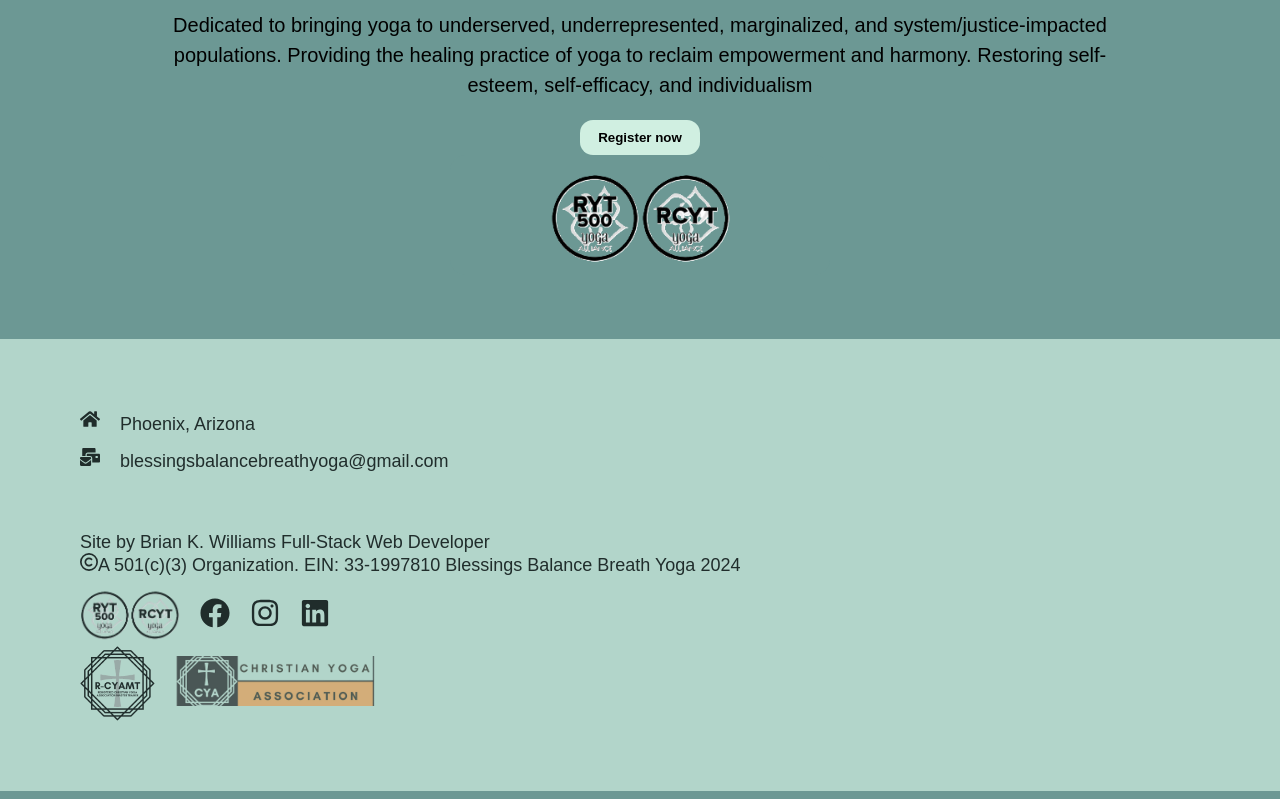
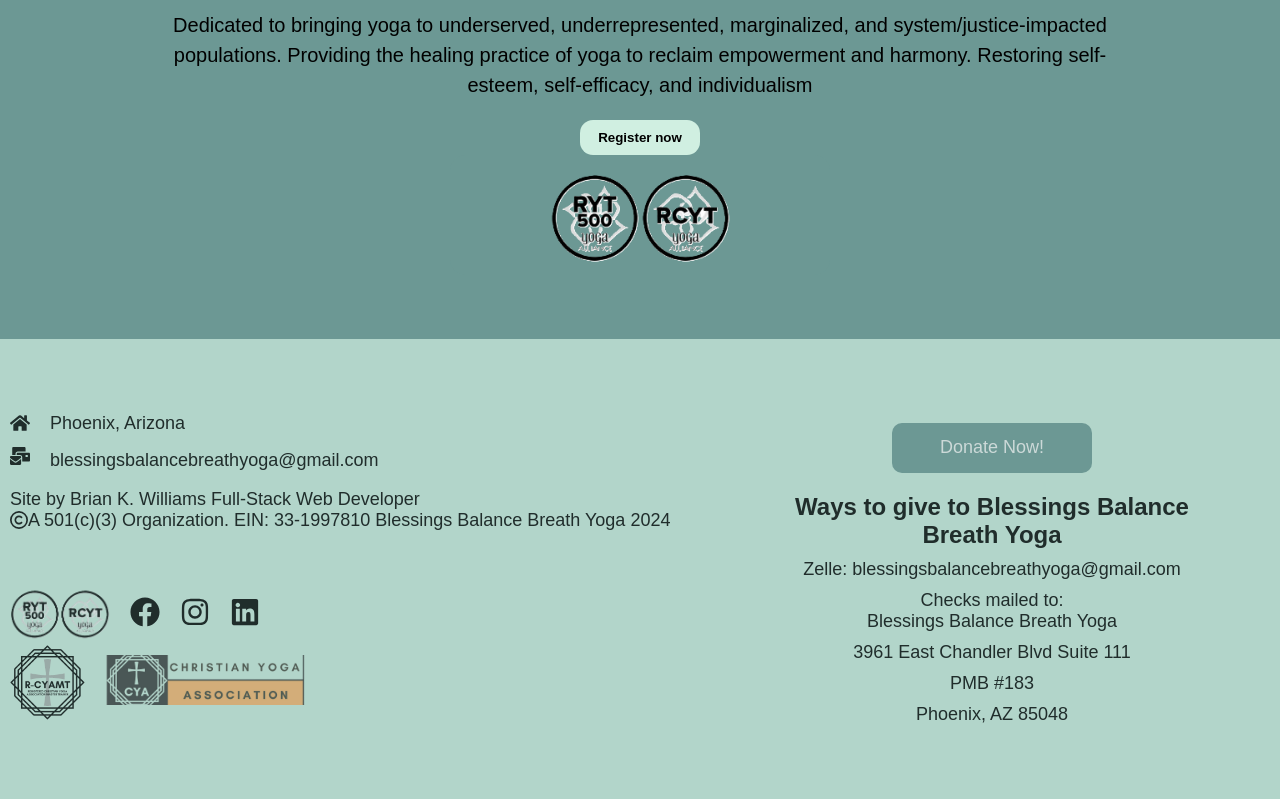
Before and after one commit to bkwilliamsmerncode/blessingsbalancebreathyoga, a React (Create React App) app: page / in a window 1280 px wide. Shown: the part 768-1567 px from the top of the page. Built offline with nearby package versions, Linux system fonts and the light colour scheme; a web font is replaced by a local one.

Commit message:
created to donation portion of the footer

```diff
--- a/src/Components/Donate/DonateContent.css
+++ b/src/Components/Donate/DonateContent.css
@@ -18,6 +18,7 @@
     width: 500px;
     height: auto;
     box-shadow: 5px 10px 8px #50706d;
+    padding-bottom: 15px;
 }
 
 .donateButtonContainer {
@@ -74,7 +75,7 @@
 
 .pdfcontainer1 {
     width: 90%;
-    height: 300px;
+    height: 400px;
     border-radius: 10px;
     margin: 10px;
   }
--- a/src/Components/Footer/Footer.css
+++ b/src/Components/Footer/Footer.css
@@ -1,16 +1,51 @@
 .footer {
   width: 100vw;
-  padding: 6rem 0;
+  padding: 3rem 0;
   background-color: var(--secondclr);
   opacity: 0.7;
 }
 
-.footer-container {
-  max-width: 1140px;
+.footerContainer {
+  /* border: solid 1px black; */
+  max-width: 1300px;
   margin: auto;
-  display: grid;
-  grid-template-columns: repeat(2, 1f);
-  gap: 40px;
+  display: flex;
+  justify-content: center;
+  align-items: center;
+  height: 400px;
+}
+
+.footerLeft {
+  width: 55%;
+}
+
+.footerRight {
+  display: flex;
+  justify-content: center;
+  align-items: center;
+  flex-direction: column;
+  /* border: solid 1px black; */
+  width: 45%;
+}
+
+.location {
+  display: flex;
+  align-items: center;
+  margin-bottom: 0.8rem;
+}
+
+.email {
+  display: flex;
+  align-items: center;
+  margin-bottom: 0.8rem;
+}
+
+.right {
+  height: 100%;
+  max-width: 100%;
+  display: flex;
+  flex-direction: column;
+  padding: 1rem;
 }
 
 .left {
@@ -21,27 +56,18 @@
   padding: 1rem;
 }
 
-.location {
-  display: flex;
-  margin-bottom: 0.8rem;
-}
+
 
 .location p {
   line-height: 30px;
 }
 
-.right {
-  height: 100%;
-  max-width: 100%;
-  display: flex;
-  flex-direction: column;
-  padding: 1rem;
-}
+
 
 .social {
   margin-top: 1rem;
   display: flex;
-  /* justify-content: center; */
+   justify-content: start;
   align-items: center;
 }
 
@@ -81,8 +107,10 @@ h4 {
   background-position: center;
 }
 
+
+/*
 @media screen and (max-width: 640px) {
   .footer-container {
     grid-template-columns: 1fr;
   }
-}
+}  */
--- a/src/Components/Footer/Footer.jsx
+++ b/src/Components/Footer/Footer.jsx
@@ -12,24 +12,25 @@ import { FaRegCopyright } from "react-icons/fa6";
 
 
 const Footer = () => {
+
+
+
   return (
     <>
       <div className="footer">
-        <div className="footer-container">
-          <div className="left">
-            <div className="location">
+        <div className="footerContainer">
+          <div className="footerLeft">
+            <div className="location" style={{marginLeft: "10px"}}>
               <FaHome
                 size={20}
                 style={{ color: "black", marginRight: "2rem" }}
               />
-              <div>
+              <div >
                 <p>Phoenix, Arizona</p>
               </div>
             </div>
-
             <div className="email">
-              <p>
-                {" "}
+              <p style={{marginLeft: "10px"}}>
                 <FaMailBulk
                   size={20}
                   style={{ color: "black", marginRight: "2rem" }}
@@ -37,12 +38,15 @@ const Footer = () => {
                 blessingsbalancebreathyoga@gmail.com
               </p>
             </div>
-          </div>
-          <div className="right">
+            <div className="right">
             <p>Site by Brian K. Williams Full-Stack Web Developer</p>
-            <p>
-              <FaRegCopyright />A 501(c)(3) Organization. EIN: 33-1997810 Blessings Balance Breath Yoga 2024
+            <p style={{display: "flex", alignItems: "center"}}>
+              <FaRegCopyright /> A 501(c)(3) Organization. EIN: 33-1997810 Blessings Balance Breath Yoga 2024
             </p>
+            <br />
+            <br />
+            <br />
+            <br />
             <div className="social">
               <a href=" https://www.yogaalliance.org/ " target="_blank">
                 <img src={Logos} alt="logos" className="logosimg" />
@@ -83,8 +87,34 @@ const Footer = () => {
               <a href="https://www.christianyogaassociation.org" rel="noreferrer" target="_blank"><div className="logo2"></div></a>
             </div>
           </div>
+          </div>
+          <div className="footerRight">
+
+
+          <div className="donateButtonContainer">
+            <button className="donateButton">Donate Now!</button>
+          </div>
+          <div className="textContainer">
+            <p className="textTitle">
+              Ways to give to Blessings Balance Breath Yoga
+            </p>
+            <p className="textParagraph">
+              Zelle: blessingsbalancebreathyoga@gmail.com
+            </p>
+            <p>Checks mailed to:</p>
+            <p className="textParagraph">Blessings Balance Breath Yoga</p>
+            <p className="textParagraph">3961 East Chandler Blvd Suite 111</p>
+            <p className="textParagraph">PMB #183</p>
+            <p className="textParagraph">Phoenix, AZ 85048</p>
+          </div>
+
+
+
+
+
         </div>
       </div>
+    </div>
     </>
   );
 };
--- a/src/Components/Home/Home.css
+++ b/src/Components/Home/Home.css
@@ -7,7 +7,6 @@
   align-items: center;
   gap: 20px;
   margin-top: 6%;
-  height: auto;
 }
 .inner-home {
   display: flex;
```
